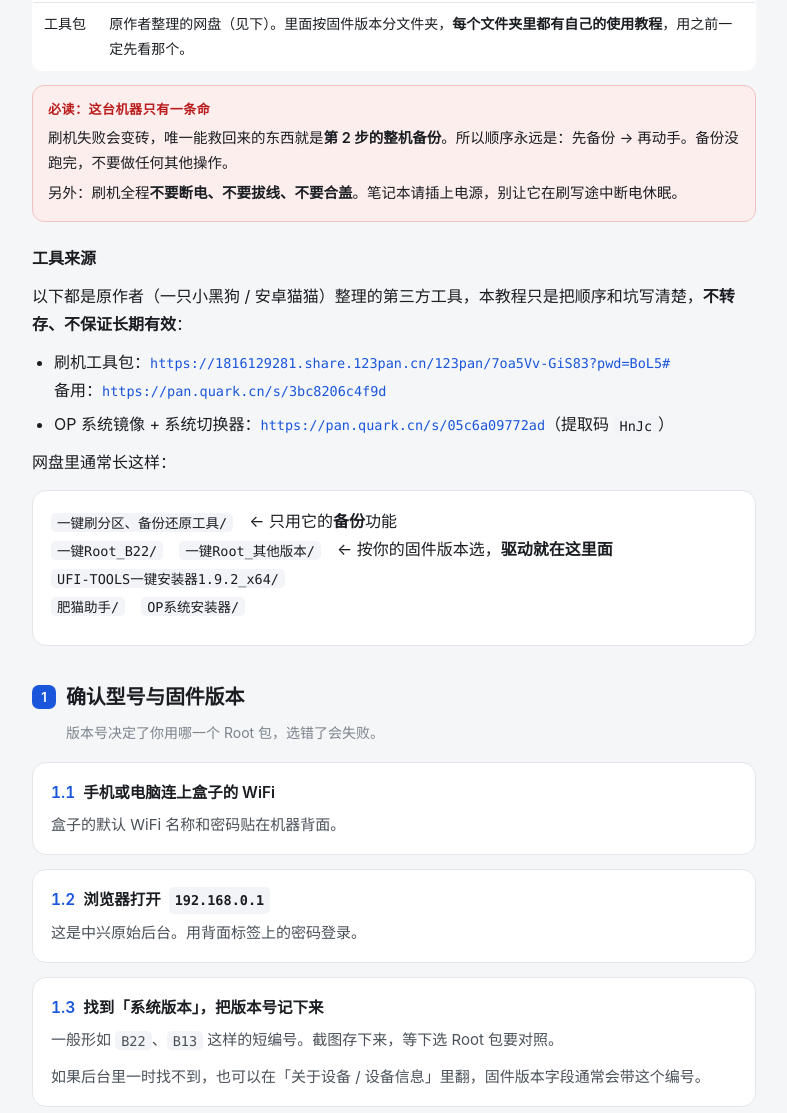
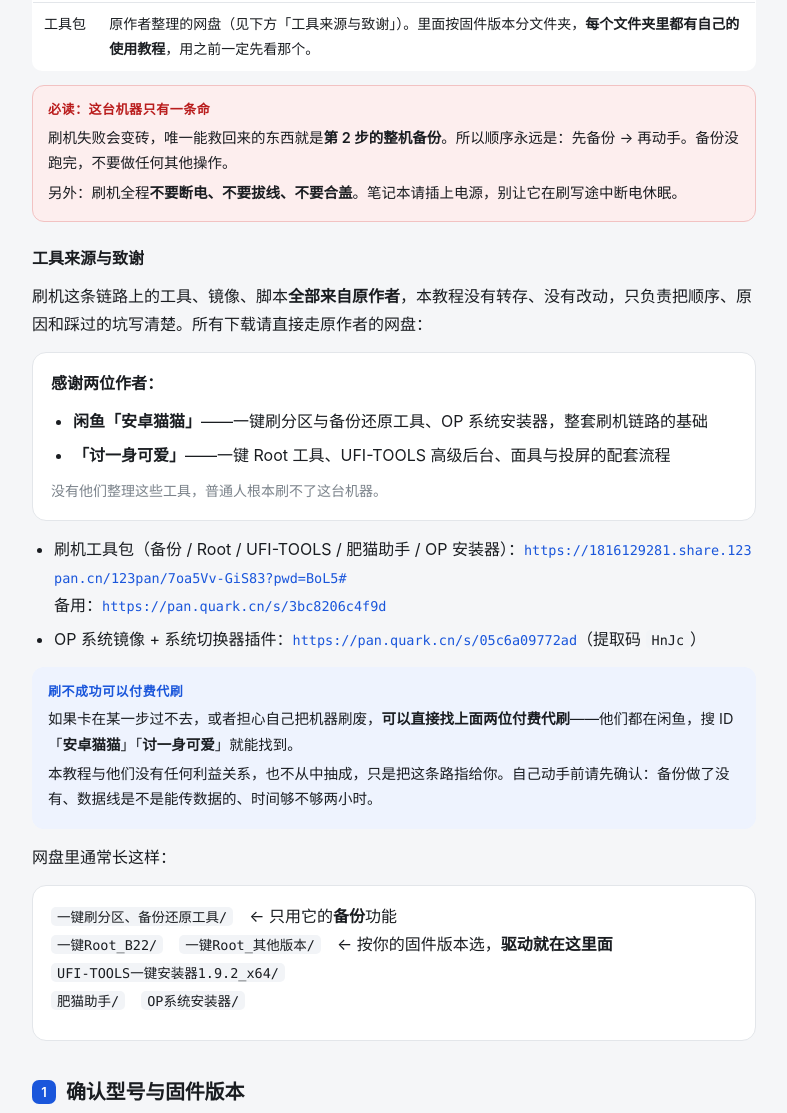
Before and after one commit to Rcsafter/V50-F50-Carplay-box-mu300, a plain HTML site: page docs/index.html in a window 1280 px wide. Shown: the part 1128-2241 px from the top of the page, without its empty margins (246-1033 px from the left). Drawn offline with Linux system fonts and the light colour scheme.

Commit message:
署名原作者：安卓猫猫（刷分区备份/OP安装器）与讨一身可爱（Root/高级后台），补工具来源与付费代刷说明

```diff
--- a/docs/index.html
+++ b/docs/index.html
@@ -158,7 +158,7 @@
     <tr><td>电脑</td><td>Windows 10 / 11，最好是有线键盘鼠标，刷机全程不要用远程桌面。</td></tr>
     <tr><td>数据线</td><td><strong>能传数据的</strong> USB 线。很多充电线只有电源线，插上电脑毫无反应，这是最常见的“卡在第一步”。</td></tr>
     <tr><td>SIM 卡</td><td>刷完要用来上网。刷机过程中可以不插。</td></tr>
-    <tr><td>工具包</td><td>原作者整理的网盘（见下）。里面按固件版本分文件夹，<strong>每个文件夹里都有自己的使用教程</strong>，用之前一定先看那个。</td></tr>
+    <tr><td>工具包</td><td>原作者整理的网盘（见下方「工具来源与致谢」）。里面按固件版本分文件夹，<strong>每个文件夹里都有自己的使用教程</strong>，用之前一定先看那个。</td></tr>
   </table>
 
   <div class="box danger">
@@ -167,12 +167,29 @@
     <p>另外：刷机全程<strong>不要断电、不要拔线、不要合盖</strong>。笔记本请插上电源，别让它在刷写途中断电休眠。</p>
   </div>
 
-  <h3>工具来源</h3>
-  <p>以下都是原作者（一只小黑狗 / 安卓猫猫）整理的第三方工具，本教程只是把顺序和坑写清楚，<strong>不转存、不保证长期有效</strong>：</p>
+  <h3>工具来源与致谢</h3>
+  <p>刷机这条链路上的工具、镜像、脚本<strong>全部来自原作者</strong>，本教程没有转存、没有改动，只负责把顺序、原因和踩过的坑写清楚。所有下载请直接走原作者的网盘：</p>
+
+  <div class="card">
+    <p style="margin-top:0"><strong>感谢两位作者：</strong></p>
+    <ul style="margin-bottom:6px">
+      <li><strong>闲鱼「安卓猫猫」</strong>——一键刷分区与备份还原工具、OP 系统安装器，整套刷机链路的基础</li>
+      <li><strong>「讨一身可爱」</strong>——一键 Root 工具、UFI-TOOLS 高级后台、面具与投屏的配套流程</li>
+    </ul>
+    <p style="color:var(--ink3);font-size:14px;margin-bottom:0">没有他们整理这些工具，普通人根本刷不了这台机器。</p>
+  </div>
+
   <ul>
-    <li>刷机工具包：<span class="path">https://1816129281.share.123pan.cn/123pan/7oa5Vv-GiS83?pwd=BoL5#</span><br>备用：<span class="path">https://pan.quark.cn/s/3bc8206c4f9d</span></li>
-    <li>OP 系统镜像 + 系统切换器：<span class="path">https://pan.quark.cn/s/05c6a09772ad</span>（提取码 <code>HnJc</code>）</li>
+    <li>刷机工具包（备份 / Root / UFI-TOOLS / 肥猫助手 / OP 安装器）：<span class="path">https://1816129281.share.123pan.cn/123pan/7oa5Vv-GiS83?pwd=BoL5#</span><br>备用：<span class="path">https://pan.quark.cn/s/3bc8206c4f9d</span></li>
+    <li>OP 系统镜像 + 系统切换器插件：<span class="path">https://pan.quark.cn/s/05c6a09772ad</span>（提取码 <code>HnJc</code>）</li>
   </ul>
+
+  <div class="box info">
+    <span class="lab">刷不成功可以付费代刷</span>
+    <p>如果卡在某一步过不去，或者担心自己把机器刷废，<strong>可以直接找上面两位付费代刷</strong>——他们都在闲鱼，搜 ID「<strong>安卓猫猫</strong>」「<strong>讨一身可爱</strong>」就能找到。</p>
+    <p>本教程与他们没有任何利益关系，也不从中抽成，只是把这条路指给你。自己动手前请先确认：备份做了没有、数据线是不是能传数据的、时间够不够两小时。</p>
+  </div>
+
   <p>网盘里通常长这样：</p>
   <div class="card">
     <p style="margin-top:0"><code>一键刷分区、备份还原工具/</code>　← 只用它的<strong>备份</strong>功能<br>
@@ -559,6 +576,7 @@
   <div class="box danger">
     <span class="lab">如果连备份都没有</span>
     <p>那就只能走展锐平台线刷（需要专用工具和固件包），一般个人做不到。所以第 2 步不能省——这也是整篇教程里唯一不能跳的一步。</p>
+    <p>已经刷废了也不用慌，这种状态<strong>可以找原作者付费代刷救回</strong>（闲鱼搜「安卓猫猫」「讨一身可爱」），他们有平台工具。别自己再乱试，越试越难救。</p>
   </div>
 
   <h3>排查用的一般套路</h3>
@@ -628,8 +646,10 @@
 
 <hr class="hr">
 <footer>
-  <p>本教程整理自原作者（一只小黑狗 / 安卓猫猫）的工具与流程，补充了顺序原因与失败处理。<br>
-  工具与镜像版权归原作者，本页只做说明。刷机有风险，操作前请确认备份完整。</p>
+  <p><strong>致谢</strong>：闲鱼「安卓猫猫」（刷分区备份工具 / OP 系统安装器）、「讨一身可爱」（一键 Root / UFI 高级后台 / 面具配套流程）。<br>
+  所有刷机工具与镜像的版权归两位原作者，本页不转存、不修改，只做流程说明。</p>
+  <p style="margin-top:10px">刷机失败或不想自己动手，可在闲鱼搜上面两位 ID 付费代刷；本教程与二人无利益关系。<br>
+  刷机有风险，操作前请确认备份完整。</p>
 </footer>
 
 </div>
```
Also changed, not shown: 2 other files.
